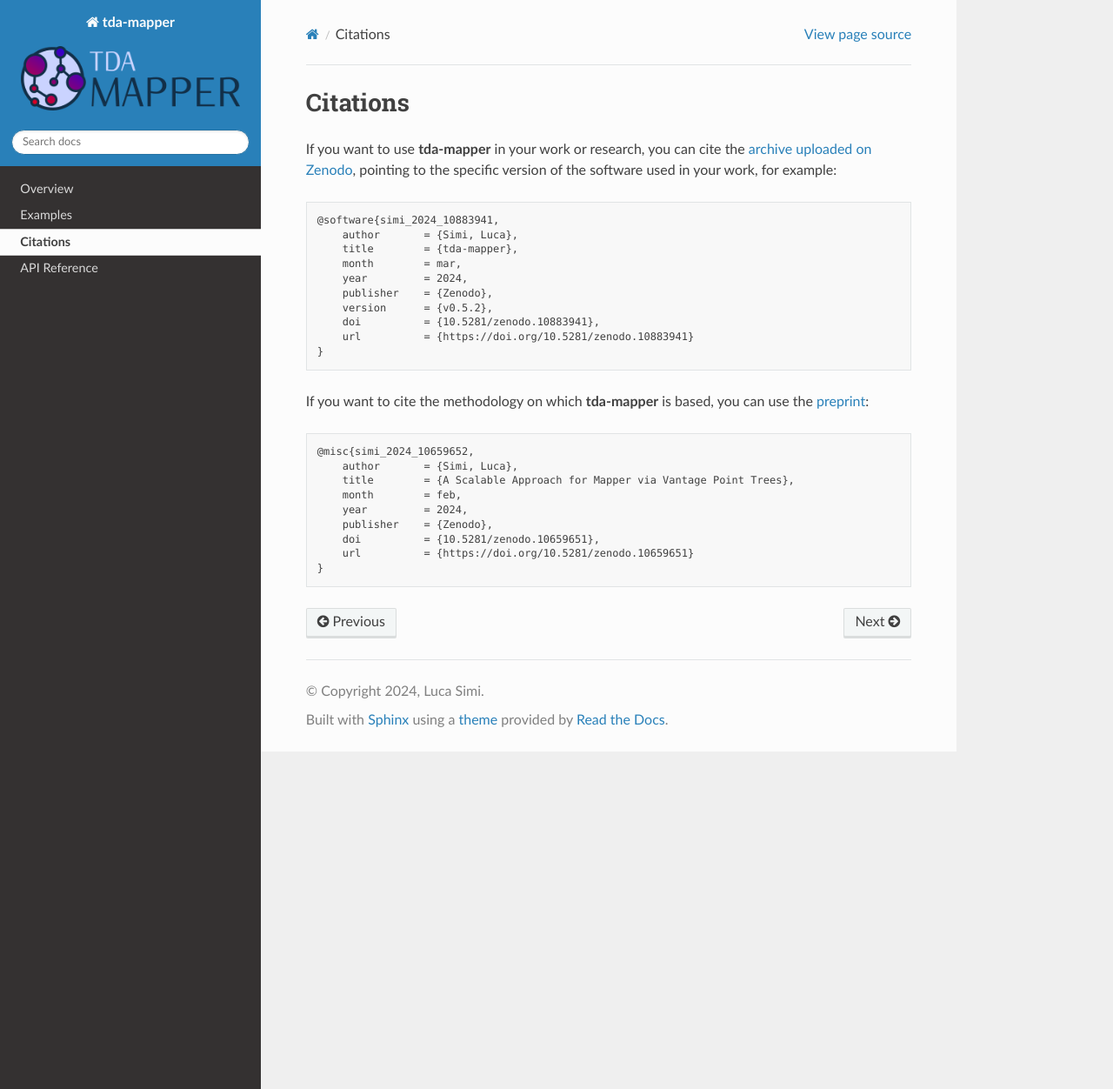
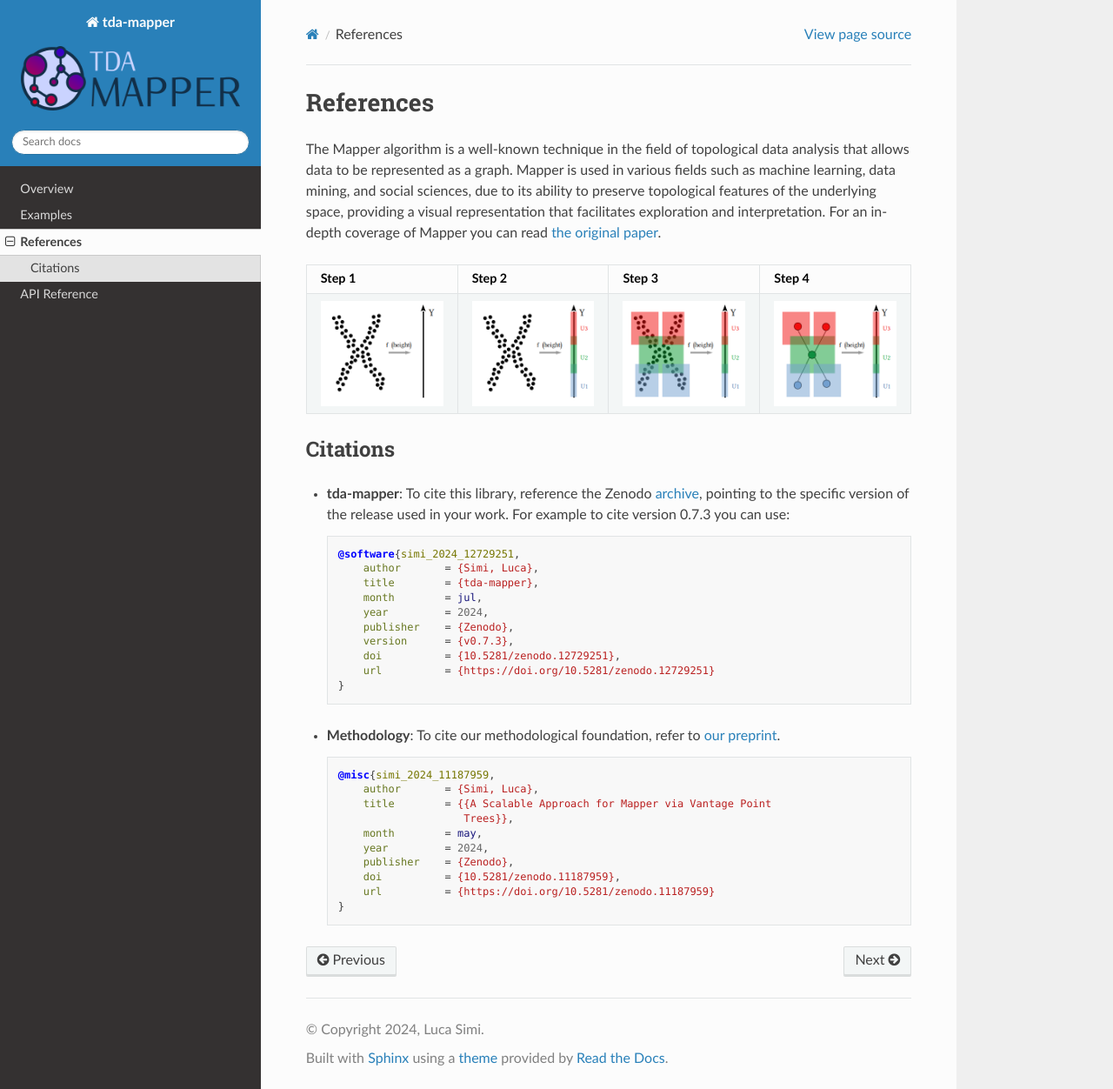
Before and after one commit to lucasimi/tda-mapper-python, a Sphinx documentation site: the page built from docs/source/citations.rst, in a window 1280 px wide and 1252 px high. Shown: the whole window at 87% size. Built offline with Sphinx 7.4.7 and the Read the Docs theme 3.1.0, drawn with Linux system fonts in a browser that asks for light colours.

Commit message:
Improved docs

```diff
--- a/docs/source/citations.rst
+++ b/docs/source/citations.rst
@@ -1,35 +1,59 @@
+References
+==========
+
+The Mapper algorithm is a well-known technique in the field of topological
+data analysis that allows data to be represented as a graph.
+Mapper is used in various fields such as machine learning, data mining, and
+social sciences, due to its ability to preserve topological features of the
+underlying space, providing a visual representation that facilitates
+exploration and interpretation. For an in-depth coverage of Mapper you can
+read
+`the original paper <https://research.math.osu.edu/tgda/mapperPBG.pdf>`__.
+
++-----------------+-----------------+-----------------+-----------------+
+| Step 1          | Step 2          | Step 3          | Step 4          |
++=================+=================+=================+=================+
+| |Step 1|        | |Step 2|        | |Step 3|        | |Step 4|        |
++-----------------+-----------------+-----------------+-----------------+
+
+.. |Step 1| image:: https://github.com/lucasimi/tda-mapper-python/raw/main/resources/mapper_1.png
+.. |Step 2| image:: https://github.com/lucasimi/tda-mapper-python/raw/main/resources/mapper_2.png
+.. |Step 3| image:: https://github.com/lucasimi/tda-mapper-python/raw/main/resources/mapper_3.png
+.. |Step 4| image:: https://github.com/lucasimi/tda-mapper-python/raw/main/resources/mapper_4.png
+
 Citations
-=========
+---------
 
-If you want to use **tda-mapper** in your work or research, you can cite the
-`archive uploaded on Zenodo <https://doi.org/10.5281/zenodo.10642381>`__,
-pointing to the specific version of the software used in your work, for example:
+- **tda-mapper**: To cite this library, reference the Zenodo
+  `archive <https://doi.org/10.5281/zenodo.10642381>`__,
+  pointing to the specific version of the release used in your work.
+  For example to cite version 0.7.3 you can use:
 
-.. code:: RST
+  .. code-block:: bibtex
 
-    @software{simi_2024_10883941,
+    @software{simi_2024_12729251,
         author       = {Simi, Luca},
         title        = {tda-mapper},
-        month        = mar,
+        month        = jul,
         year         = 2024,
         publisher    = {Zenodo},
-        version      = {v0.5.2},
-        doi          = {10.5281/zenodo.10883941},
-        url          = {https://doi.org/10.5281/zenodo.10883941}
+        version      = {v0.7.3},
+        doi          = {10.5281/zenodo.12729251},
+        url          = {https://doi.org/10.5281/zenodo.12729251}
     }
 
-If you want to cite the methodology on which **tda-mapper** is based,
-you can use the
-`preprint <https://doi.org/10.5281/zenodo.10659651>`__:
+- **Methodology**: To cite our methodological foundation, refer to
+  `our preprint <https://doi.org/10.5281/zenodo.10659651>`__.
 
-.. code:: RST
+  .. code-block:: bibtex
 
-    @misc{simi_2024_10659652,
+    @misc{simi_2024_11187959,
         author       = {Simi, Luca},
-        title        = {A Scalable Approach for Mapper via Vantage Point Trees},
-        month        = feb,
+        title        = {{A Scalable Approach for Mapper via Vantage Point
+                        Trees}},
+        month        = may,
         year         = 2024,
         publisher    = {Zenodo},
-        doi          = {10.5281/zenodo.10659651},
-        url          = {https://doi.org/10.5281/zenodo.10659651}
+        doi          = {10.5281/zenodo.11187959},
+        url          = {https://doi.org/10.5281/zenodo.11187959}
     }
--- a/docs/source/index.rst
+++ b/docs/source/index.rst
@@ -20,7 +20,7 @@ Contents
    overview
    examples
    citations
-   modules
+   apiref
 
 .. |Logo| image:: logos/tda-mapper-logo-horizontal.png
    :alt: tda-mapper
```
Also changed, not shown: docs/source/apiref.rst (renamed from docs/source/tdamapper.rst, +2 -10 lines), docs/source/modules.rst (deleted, +0 -7 lines), docs/source/overview.rst (+29 -21 lines).
